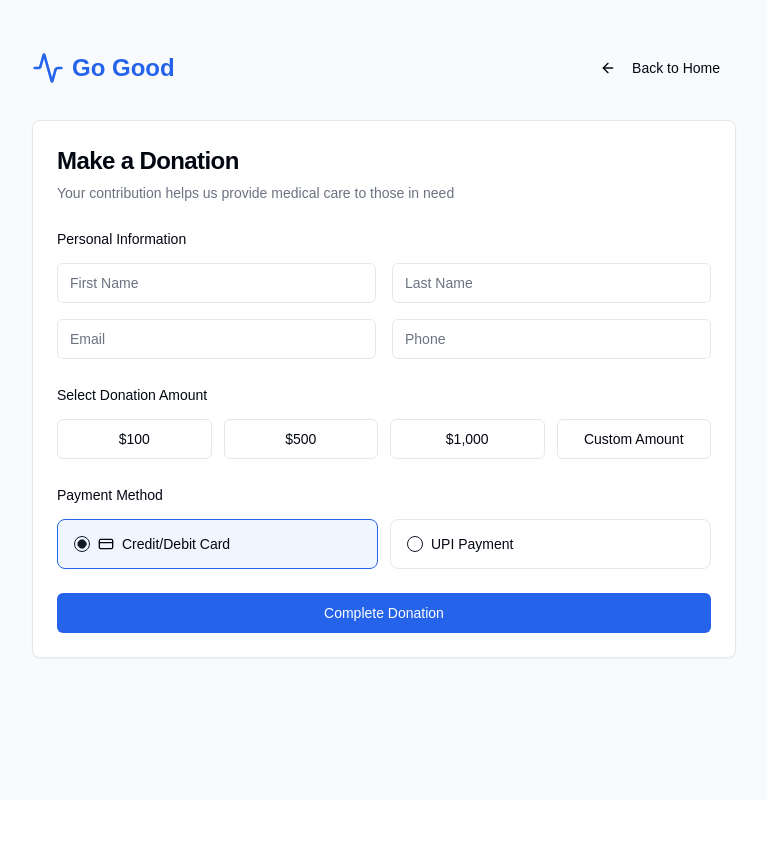
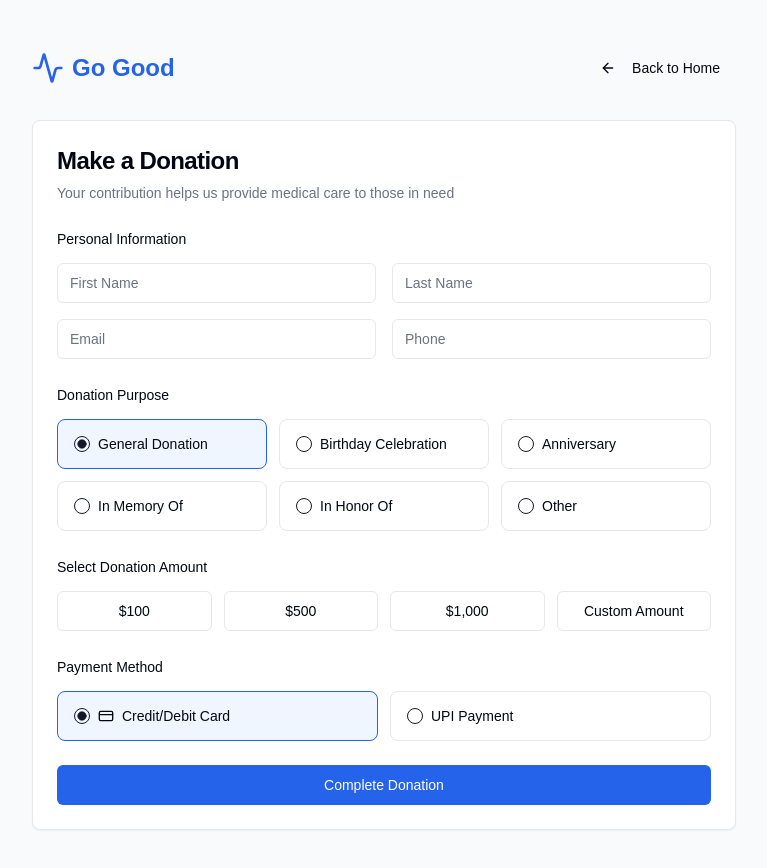
Before and after one commit to nikhilagarwal204/NGOmate-AI, a Next.js app in the folder client/: page /dummy-ngo/donate in a window 1280 px wide. Shown: the top 868 px of the page, without its empty margins (256-1023 px from the left). Before the commit the page ends 800 px from the top, so only its background shows below. Built offline with nearby package versions, Linux system fonts and the light colour scheme.

Commit message:
donate page for ngo modified

```diff
--- a/client/app/dummy-ngo/donate/page.js
+++ b/client/app/dummy-ngo/donate/page.js
@@ -12,6 +12,8 @@ const DonationForm = () => {
   const router = useRouter();
   const [donationAmount, setDonationAmount] = useState('');
   const [paymentMethod, setPaymentMethod] = useState('card');
+  const [donationPurpose, setDonationPurpose] = useState('general');
+  const [customPurpose, setCustomPurpose] = useState('');
   const [isLoading, setIsLoading] = useState(false);
   const [formData, setFormData] = useState({
     firstName: '',
@@ -19,12 +21,25 @@ const DonationForm = () => {
     email: '',
     phone: ''
   });
+  const [purposeDetails, setPurposeDetails] = useState({
+    date: '',
+    personName: '',
+  });
 
   const predefinedAmounts = [
     { value: '100', label: '$100' },
     { value: '500', label: '$500' },
     { value: '1000', label: '$1,000' },
     { value: 'custom', label: 'Custom Amount' }
+  ];
+
+  const purposeOptions = [
+    { value: 'general', label: 'General Donation' },
+    { value: 'birthday', label: 'Birthday Celebration' },
+    { value: 'anniversary', label: 'Anniversary' },
+    { value: 'memory', label: 'In Memory Of' },
+    { value: 'honor', label: 'In Honor Of' },
+    { value: 'other', label: 'Other' }
   ];
 
   const handleInputChange = (e) => {
@@ -39,6 +54,23 @@ const DonationForm = () => {
     e.preventDefault();
     setIsLoading(true);
 
+    // Get custom amount if selected
+    const finalAmount = donationAmount === 'custom'
+      ? document.querySelector('input[type="number"]').value
+      : donationAmount;
+
+    // Prepare purpose details
+    const purposeInfo = {
+      type: donationPurpose,
+      details: donationPurpose === 'other'
+        ? customPurpose
+        : donationPurpose === 'birthday' || donationPurpose === 'anniversary'
+        ? purposeDetails.date
+        : donationPurpose === 'memory' || donationPurpose === 'honor'
+        ? purposeDetails.personName
+        : null
+    };
+
     try {
       const response = await fetch('/api/donor', {
         method: 'POST',
@@ -47,9 +79,10 @@ const DonationForm = () => {
           'Authorization': 'Bearer abcdefghijk'
         },
         body: JSON.stringify({
-          amount: donationAmount === 'custom' ? document.querySelector('input[type="number"]').value : donationAmount,
+          ...formData,
+          amount: finalAmount,
           paymentMethod,
-          ...formData
+          purpose: purposeInfo
         })
       });
 
@@ -129,6 +162,62 @@ const DonationForm = () => {
                 </div>
               </div>
 
+              {/* Donation Purpose */}
+              <div className="space-y-3">
+                <Label>Donation Purpose</Label>
+                <RadioGroup
+                  value={donationPurpose}
+                  onValueChange={setDonationPurpose}
+                  className="grid grid-cols-2 md:grid-cols-3 gap-3"
+                >
+                  {purposeOptions.map((purpose) => (
+                    <div key={purpose.value} className={`flex items-center space-x-2 border rounded-lg p-4 cursor-pointer ${
+                      donationPurpose === purpose.value ? 'border-blue-600 bg-blue-50' : 'border-gray-200'
+                    }`}>
+                      <RadioGroupItem value={purpose.value} id={purpose.value} />
+                      <Label htmlFor={purpose.value} className="cursor-pointer">
+                        {purpose.label}
+                      </Label>
+                    </div>
+                  ))}
+                </RadioGroup>
+
+                {/* Additional fields based on purpose */}
+                {(donationPurpose === 'birthday' || donationPurpose === 'anniversary') && (
+                  <Input
+                    placeholder="Enter the date"
+                    type="date"
+                    className="mt-2"
+                    value={purposeDetails.date}
+                    onChange={(e) => setPurposeDetails(prev => ({
+                      ...prev,
+                      date: e.target.value
+                    }))}
+                  />
+                )}
+
+                {(donationPurpose === 'memory' || donationPurpose === 'honor') && (
+                  <Input
+                    placeholder="Enter the name of the person"
+                    className="mt-2"
+                    value={purposeDetails.personName}
+                    onChange={(e) => setPurposeDetails(prev => ({
+                      ...prev,
+                      personName: e.target.value
+                    }))}
+                  />
+                )}
+
+                {donationPurpose === 'other' && (
+                  <Input
+                    placeholder="Please specify the purpose"
+                    value={customPurpose}
+                    onChange={(e) => setCustomPurpose(e.target.value)}
+                    className="mt-2"
+                  />
+                )}
+              </div>
+
               {/* Donation Amount Selection */}
               <div className="space-y-3">
                 <Label>Select Donation Amount</Label>
```
